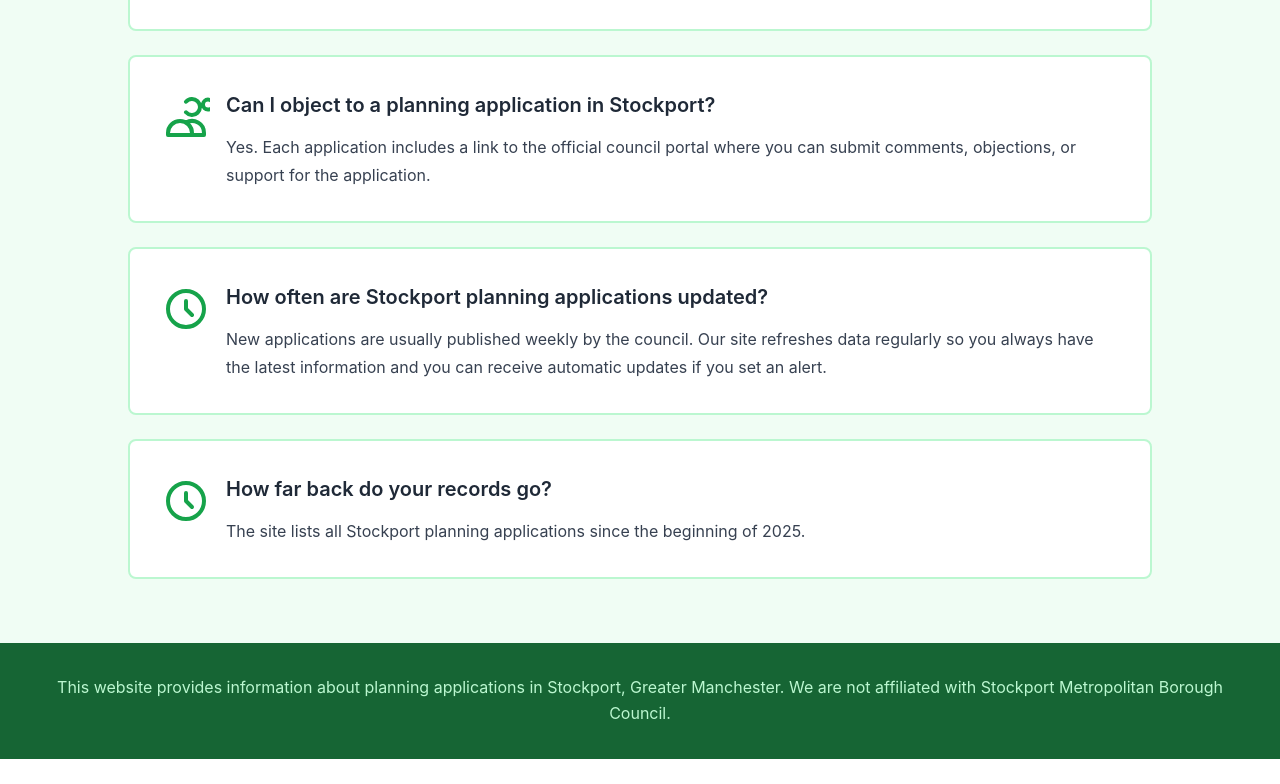
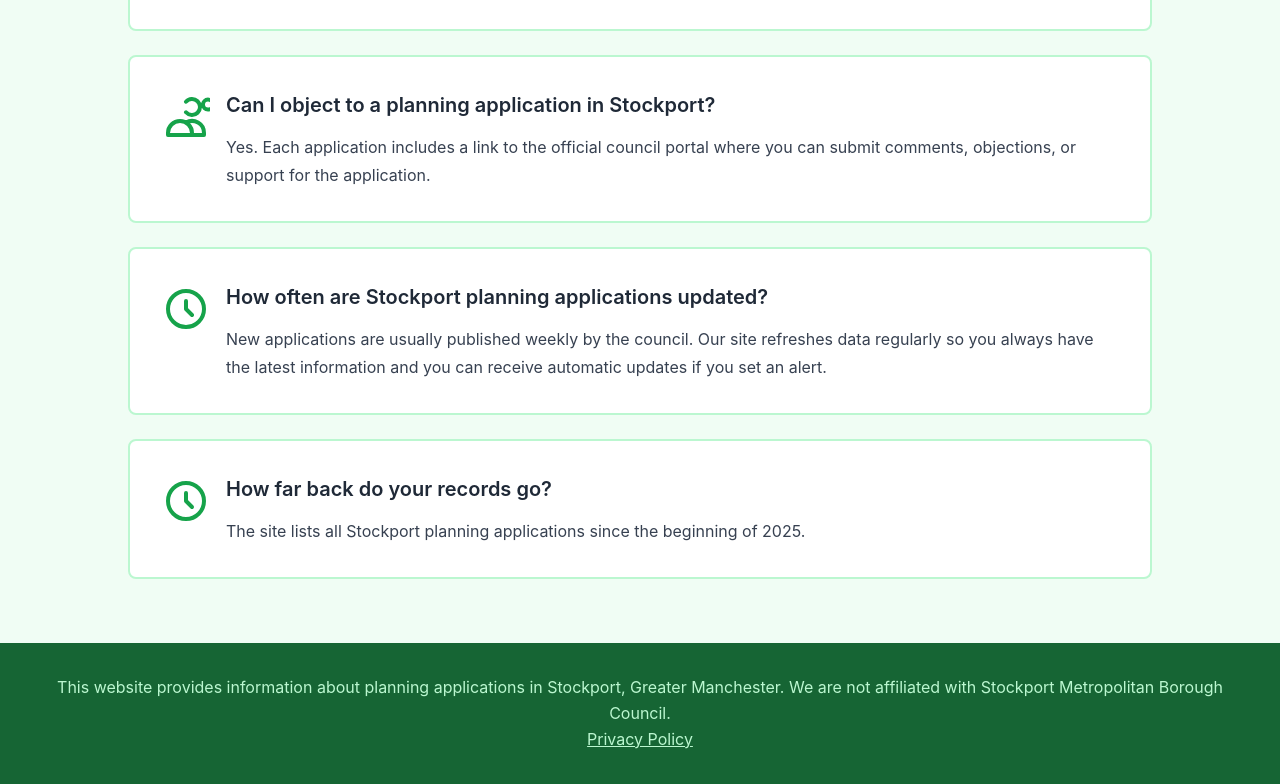
Before and after one commit to blueview13/home-stockport-planning, a plain HTML site: page index.html in a window 1280 px wide. Shown: the part 2218-3002 px from the top of the page. Before the commit the page ends 2977 px from the top, so only its background shows below. Drawn offline with Linux system fonts and the light colour scheme.

Commit message:
Update index.html

```diff
--- a/index.html
+++ b/index.html
@@ -693,8 +693,7 @@
     <!-- Footer -->
     <footer class="footer">
         <div class="container">
-            <p>This website provides information about planning applications in Stockport, Greater Manchester. We are not affiliated with Stockport Metropolitan Borough Council.</p>
-        </div>
+            <p>This website provides information about planning applications in Stockport, Greater Manchester. We are not affiliated with Stockport Metropolitan Borough Council.</p><p><a href="privacy-policy.html" style="color:#bbf7d0; text-decoration:underline;">Privacy Policy</a></p>        </div>
     </footer>
 
     <!-- Structured Data -->
```
